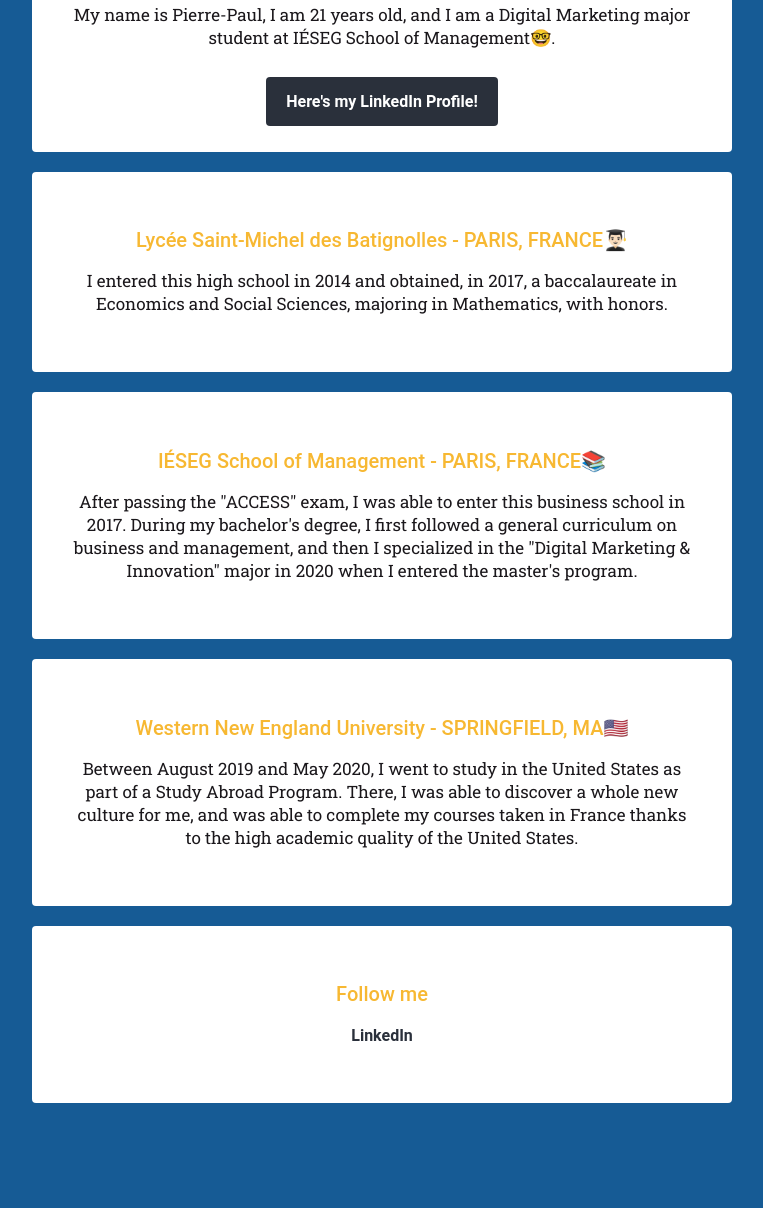
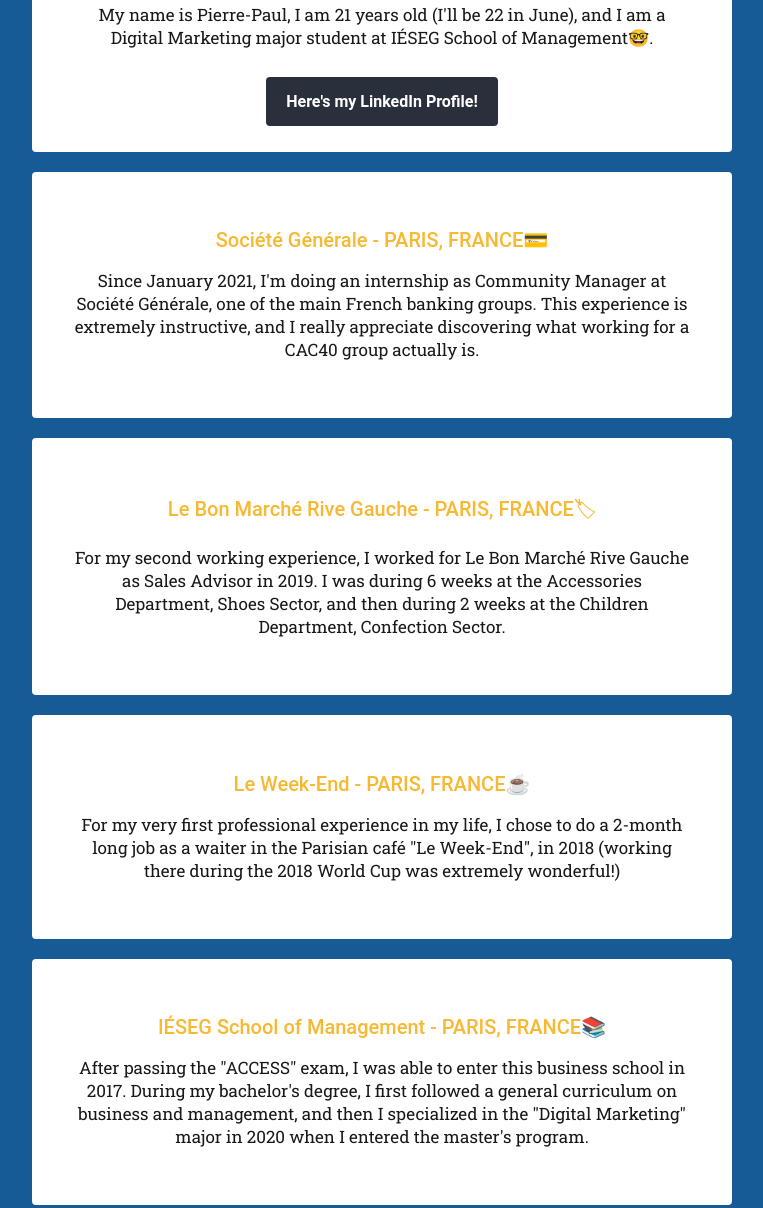
Before and after one commit to pierrepaulpaoli/my-profile, a plain HTML site: page index.html in a window 1280 px wide. Shown: the part 335-1543 px from the top of the page, without its empty margins (258-1021 px from the left). Before the commit the page ends 1478 px from the top, so only its background shows below. Drawn offline with Linux system fonts and the light colour scheme.

Commit message:
Update index.html

```diff
--- a/index.html
+++ b/index.html
@@ -18,22 +18,37 @@
 			<h1>Hello, I'm Pierre-Paul😊</h1>
 			<img src="images/profile.jpg" class="img-circle" wdth="100px" alt="Pierre-Paul Paoli">
 			<p>
-		My name is Pierre-Paul, I am 21 years old, and I am a Digital Marketing major student at IÉSEG School of Management🤓.
+		My name is Pierre-Paul, I am 21 years old (I'll be 22 in June), and I am a Digital Marketing major student at IÉSEG School of Management🤓.
 			</p>
 			<a href="https://www.linkedin.com/in/pierre-paul-paoli/" class="btn-blue" target="blank">Here's my LinkedIn Profile!</a>
 			</div>
 
 		<div class="card-white">
-			<h2>Lycée Saint-Michel des Batignolles - PARIS, FRANCE👨🏻‍🎓</h2>
+			<h2>Société Générale - PARIS, FRANCE💳</h2>
 			<p>
-		I entered this high school in 2014 and obtained, in 2017, a baccalaureate in Economics and Social Sciences, majoring in Mathematics, with honors.
+		Since January 2021, I'm doing an internship as Community Manager at Société Générale, one of the main French banking groups. This experience is extremely instructive, and I really appreciate discovering what working for a CAC40 group actually is.
+			</p>
+		</div>
+
+		<div class="card-white">
+			<h2>Le Bon Marché Rive Gauche - PARIS, FRANCE🏷</h2>
+			<p>
+		For my second working experience, I worked for Le Bon Marché Rive Gauche as Sales Advisor in 2019.
+		I was during 6 weeks at the Accessories Department, Shoes Sector, and then during 2 weeks at the Children Department, Confection Sector.
+			</p>
+		</div>
+
+		<div class="card-white">
+			<h2>Le Week-End - PARIS, FRANCE☕️</h2>
+			<p>
+		For my very first professional experience in my life, I chose to do a 2-month long job as a waiter in the Parisian café "Le Week-End", in 2018 (working there during the 2018 World Cup was extremely wonderful!)
 			</p>
 		</div>
 
 		<div class="card-white">
 			<h2>IÉSEG School of Management - PARIS, FRANCE📚</h2>
 			<p>
-		After passing the "ACCESS" exam, I was able to enter this business school in 2017. During my bachelor's degree, I first followed a general curriculum on business and management, and then I specialized in the "Digital Marketing & Innovation" major in 2020 when I entered the master's program.
+		After passing the "ACCESS" exam, I was able to enter this business school in 2017. During my bachelor's degree, I first followed a general curriculum on business and management, and then I specialized in the "Digital Marketing" major in 2020 when I entered the master's program.
 			</p>
 		</div>
 
@@ -41,6 +56,13 @@
 			<h2>Western New England University - SPRINGFIELD, MA🇺🇸</h2>
 			<p>
 		Between August 2019 and May 2020, I went to study in the United States as part of a Study Abroad Program. There, I was able to discover a whole new culture for me, and was able to complete my courses taken in France thanks to the high academic quality of the United States.
+			</p>
+		</div>
+
+		<div class="card-white">
+			<h2>Lycée Saint-Michel des Batignolles - PARIS, FRANCE👨🏻‍🎓</h2>
+			<p>
+		I entered this high school in 2014 and obtained, in 2017, a baccalaureate in Economics and Social Sciences, majoring in Mathematics, with high honors.
 			</p>
 		</div>
 
```
